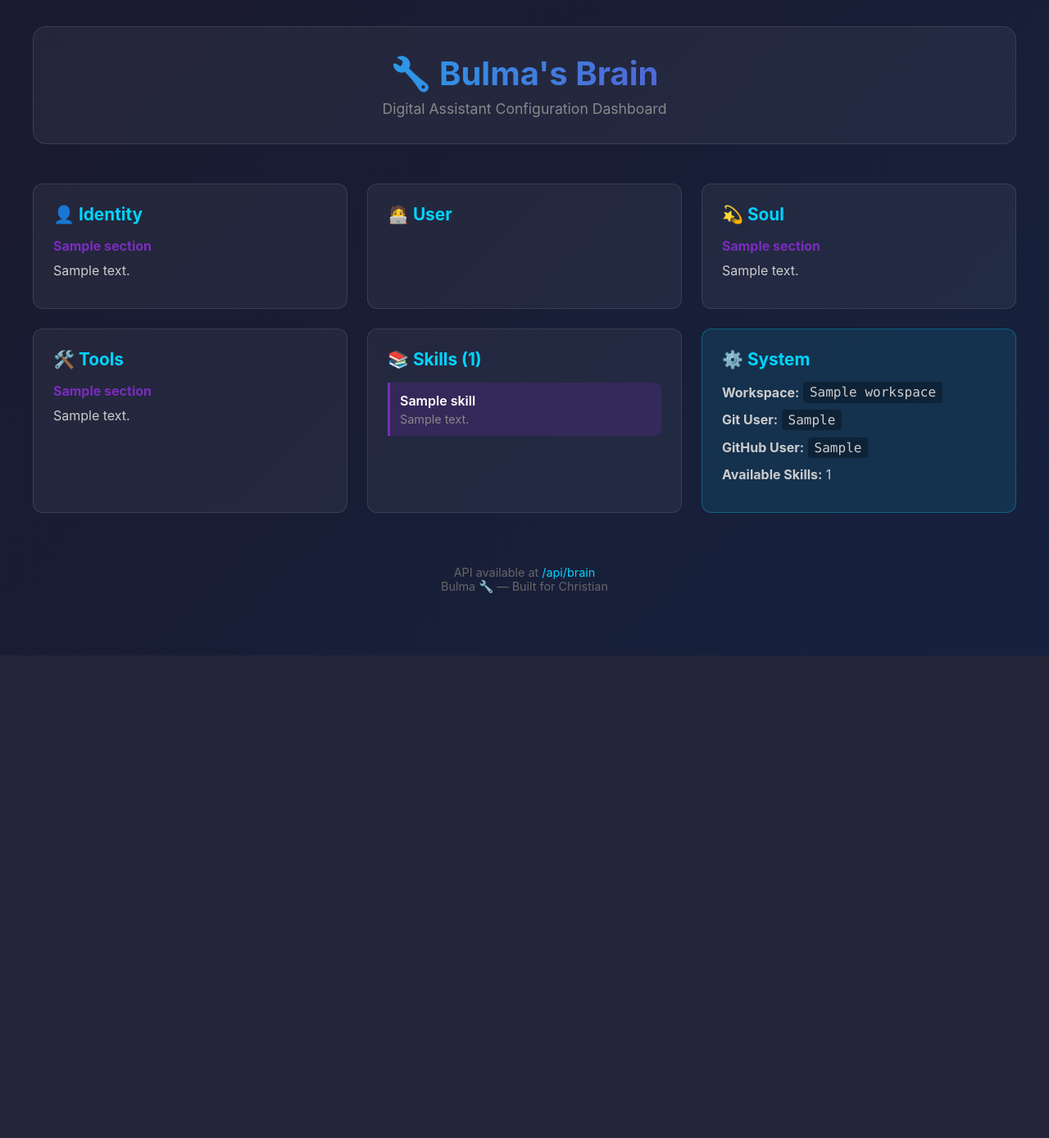
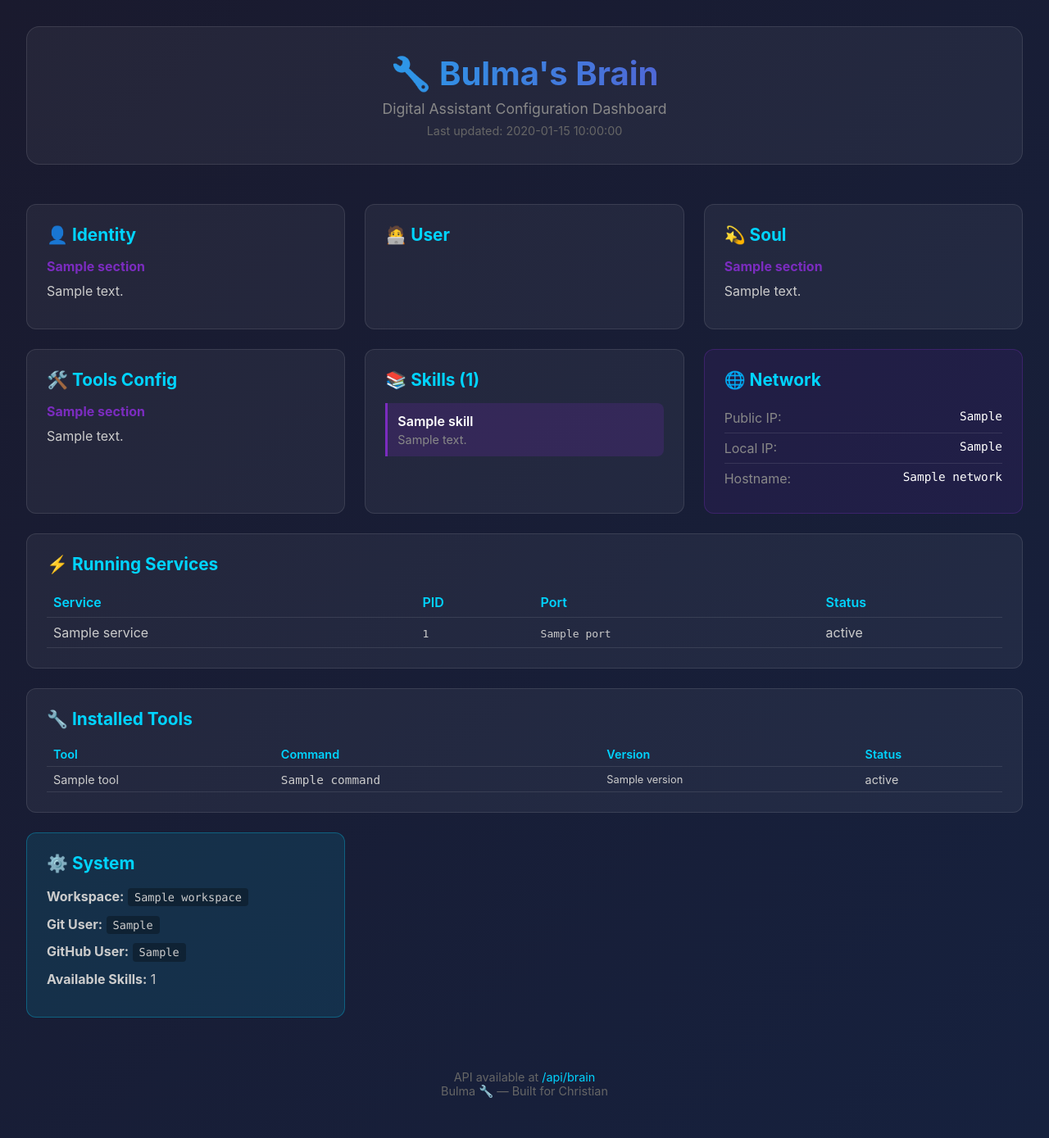
Before and after one commit to bulma-ai/brain-dashboard, a Flask app: template templates/dashboard.html in a window 1280 px wide. Shown: the whole page at 82% size. Before the commit the page ends 800 px from the top, so only its background shows below. Run offline with Flask 3, Linux system fonts and the light colour scheme; the template is opened without the code that fills it: most values are stand-ins (such as "Sample title", 1, 10 or a date in 2020).

Commit message:
Add running services, installed tools, and network info to dashboard

```diff
--- a/app.py
+++ b/app.py
@@ -3,8 +3,10 @@
 
 import json
 import os
+import subprocess
 from pathlib import Path
 from flask import Flask, render_template
+import datetime
 
 app = Flask(__name__)
 
@@ -44,6 +46,129 @@ def parse_markdown_sections(content):
 
     return sections
 
+def get_running_services():
+    """Get list of running services and ports."""
+    services = []
+    try:
+        # Get OpenClaw processes
+        result = subprocess.run(['pgrep', '-a', 'openclaw'], capture_output=True, text=True)
+        if result.stdout:
+            for line in result.stdout.strip().split('\n'):
+                parts = line.split(maxsplit=1)
+                if len(parts) >= 2:
+                    pid, cmd = parts
+                    services.append({
+                        "name": cmd.split('/')[-1] if '/' in cmd else cmd,
+                        "pid": pid,
+                        "port": "18789" if "gateway" in cmd else "—",
+                        "status": "Running"
+                    })
+
+        # Get Python/Flask processes
+        result = subprocess.run(['pgrep', '-a', 'Python'], capture_output=True, text=True)
+        if result.stdout:
+            for line in result.stdout.strip().split('\n'):
+                if 'app.py' in line:
+                    parts = line.split(maxsplit=1)
+                    if len(parts) >= 2:
+                        pid, cmd = parts
+                        services.append({
+                            "name": "Brain Dashboard (Flask)",
+                            "pid": pid,
+                            "port": "5000",
+                            "status": "Running"
+                        })
+    except:
+        pass
+    return services
+
+def get_installed_tools():
+    """Get list of installed tools."""
+    tools = []
+
+    # Check for common tools
+    tool_checks = [
+        ("openclaw", "OpenClaw Gateway"),
+        ("gh", "GitHub CLI"),
+        ("git", "Git"),
+        ("python3", "Python 3"),
+        ("node", "Node.js"),
+        ("brew", "Homebrew"),
+        ("docker", "Docker"),
+        ("code", "VS Code"),
+        ("cursor", "Cursor"),
+    ]
+
+    for cmd, name in tool_checks:
+        try:
+            result = subprocess.run(['which', cmd], capture_output=True, text=True)
+            if result.returncode == 0:
+                # Get version
+                try:
+                    ver_result = subprocess.run([cmd, '--version'], capture_output=True, text=True, timeout=2)
+                    version = ver_result.stdout.strip().split('\n')[0][:30] if ver_result.stdout else "installed"
+                except:
+                    version = "installed"
+                tools.append({"name": name, "command": cmd, "version": version, "status": "✅"})
+            else:
+                tools.append({"name": name, "command": cmd, "version": "—", "status": "❌"})
+        except:
+            tools.append({"name": name, "command": cmd, "version": "—", "status": "❌"})
+
+    return tools
+
+def get_network_info():
+    """Get network information."""
+    info = {
+        "public_ip": "Unknown",
+        "local_ip": "Unknown",
+        "hostname": "Unknown"
+    }
+
+    try:
+        # Get public IP
+        result = subprocess.run(['curl', '-s', 'https://api.ipify.org'], capture_output=True, text=True, timeout=5)
+        if result.returncode == 0:
+            info["public_ip"] = result.stdout.strip()
+    except:
+        pass
+
+    try:
+        # Get local IP
+        result = subprocess.run(['ipconfig', 'getifaddr', 'en0'], capture_output=True, text=True)
+        if result.returncode == 0:
+            info["local_ip"] = result.stdout.strip()
+        else:
+            result = subprocess.run(['ipconfig', 'getifaddr', 'en1'], capture_output=True, text=True)
+            if result.returncode == 0:
+                info["local_ip"] = result.stdout.strip()
+    except:
+        pass
+
+    try:
+        info["hostname"] = subprocess.run(['hostname'], capture_output=True, text=True).stdout.strip()
+    except:
+        pass
+
+    return info
+
+def get_openclaw_status():
+    """Get OpenClaw status."""
+    try:
+        result = subprocess.run(['openclaw', 'status'], capture_output=True, text=True, timeout=10)
+        if result.returncode == 0:
+            lines = result.stdout.split('\n')
+            status_info = {}
+            for line in lines:
+                if 'Gateway' in line and 'port' in line.lower():
+                    status_info['gateway'] = 'Running'
+                if 'Dashboard' in line:
+                    status_info['dashboard'] = line.strip()
+            return status_info
+    except:
+        pass
+    return {"status": "Unknown"}
+
 @app.route('/')
 def dashboard():
     """Main dashboard showing Bulma's brain."""
@@ -73,7 +198,6 @@ def dashboard():
                 skill_md = skill_dir / "SKILL.md"
                 if skill_md.exists():
                     skill_content = skill_md.read_text()
-                    # Extract name from first line
                     name = skill_dir.name
                     desc = ""
                     for line in skill_content.split('\n')[:10]:
@@ -82,12 +206,29 @@ def dashboard():
                             break
                     skills.append({"name": name, "description": desc})
 
+    # Get running services
+    services = get_running_services()
+
+    # Get installed tools
+    installed_tools = get_installed_tools()
+
+    # Get network info
+    network = get_network_info()
+
+    # Get OpenClaw status
+    openclaw_status = get_openclaw_status()
+
     # System info
     system_info = {
         "workspace": str(WORKSPACE),
         "skills_count": len(skills),
         "git_user": os.popen("git config user.name").read().strip(),
-        "github_user": "bulma-ai"
+        "github_user": "bulma-ai",
+        "services": services,
+        "installed_tools": installed_tools,
+        "network": network,
+        "openclaw": openclaw_status,
+        "timestamp": datetime.datetime.now().strftime("%Y-%m-%d %H:%M:%S")
     }
 
     return render_template('dashboard.html',
@@ -106,6 +247,10 @@ def api_brain():
         "user": parse_markdown_sections(read_file(WORKSPACE / "USER.md")),
         "soul": parse_markdown_sections(read_file(WORKSPACE / "SOUL.md")),
         "tools": parse_markdown_sections(read_file(WORKSPACE / "TOOLS.md")),
+        "services": get_running_services(),
+        "installed_tools": get_installed_tools(),
+        "network": get_network_info(),
+        "timestamp": datetime.datetime.now().isoformat()
     }
     return json.dumps(data, indent=2)
 
--- a/templates/dashboard.html
+++ b/templates/dashboard.html
@@ -20,7 +20,7 @@
         }
 
         .container {
-            max-width: 1200px;
+            max-width: 1400px;
             margin: 0 auto;
         }
 
@@ -44,6 +44,12 @@
         .subtitle {
             color: #888;
             font-size: 1.1rem;
+        }
+
+        .timestamp {
+            color: #666;
+            font-size: 0.9rem;
+            margin-top: 0.5rem;
         }
 
         .grid {
@@ -135,6 +141,94 @@
             padding: 0.2rem 0.5rem;
             border-radius: 4px;
             font-family: 'Monaco', 'Consolas', monospace;
+            font-size: 0.85rem;
+        }
+
+        /* Services Table */
+        .services-table {
+            width: 100%;
+            border-collapse: collapse;
+            margin-top: 0.5rem;
+        }
+
+        .services-table th,
+        .services-table td {
+            padding: 0.5rem;
+            text-align: left;
+            border-bottom: 1px solid rgba(255,255,255,0.1);
+        }
+
+        .services-table th {
+            color: #00d4ff;
+            font-weight: 600;
+        }
+
+        .services-table td {
+            color: #ccc;
+        }
+
+        .status-running {
+            color: #4ade80;
+        }
+
+        .status-stopped {
+            color: #f87171;
+        }
+
+        /* Tools Table */
+        .tools-table {
+            width: 100%;
+            border-collapse: collapse;
+            margin-top: 0.5rem;
+            font-size: 0.9rem;
+        }
+
+        .tools-table th,
+        .tools-table td {
+            padding: 0.4rem 0.5rem;
+            text-align: left;
+            border-bottom: 1px solid rgba(255,255,255,0.1);
+        }
+
+        .tools-table th {
+            color: #00d4ff;
+            font-weight: 600;
+        }
+
+        .tools-table td {
+            color: #ccc;
+        }
+
+        .tool-version {
+            color: #888;
+            font-size: 0.8rem;
+        }
+
+        /* Network Info */
+        .network-info {
+            background: rgba(123,44,191,0.1);
+            border: 1px solid rgba(123,44,191,0.3);
+        }
+
+        .network-row {
+            display: flex;
+            justify-content: space-between;
+            padding: 0.5rem 0;
+            border-bottom: 1px solid rgba(255,255,255,0.1);
+        }
+
+        .network-row:last-child {
+            border-bottom: none;
+        }
+
+        .network-label {
+            color: #888;
+        }
+
+        .network-value {
+            color: #fff;
+            font-family: 'Monaco', 'Consolas', monospace;
+            font-size: 0.9rem;
         }
 
         footer {
@@ -153,6 +247,19 @@
         .api-link:hover {
             text-decoration: underline;
         }
+
+        .wide-card {
+            grid-column: 1 / -1;
+        }
+
+        @media (max-width: 768px) {
+            .grid {
+                grid-template-columns: 1fr;
+            }
+            .wide-card {
+                grid-column: 1;
+            }
+        }
     </style>
 </head>
 <body>
@@ -160,6 +267,7 @@
         <header>
             <h1>🔧 Bulma's Brain</h1>
             <p class="subtitle">Digital Assistant Configuration Dashboard</p>
+            <p class="timestamp">Last updated: {{ system.timestamp }}</p>
         </header>
 
         <div class="grid">
@@ -196,9 +304,9 @@
                 {% endfor %}
             </div>
 
-            <!-- Tools Card -->
+            <!-- Tools Config Card -->
             <div class="card">
-                <h2>🛠️ Tools</h2>
+                <h2>🛠️ Tools Config</h2>
                 {% for section, content in tools.items() %}
                     {% if section != "General" %}
                         <h3>{{ section }}</h3>
@@ -218,7 +326,78 @@
                 {% endfor %}
             </div>
 
-            <!-- System Card -->
+            <!-- Network Info Card -->
+            <div class="card network-info">
+                <h2>🌐 Network</h2>
+                <div class="network-row">
+                    <span class="network-label">Public IP:</span>
+                    <span class="network-value">{{ system.network.public_ip }}</span>
+                </div>
+                <div class="network-row">
+                    <span class="network-label">Local IP:</span>
+                    <span class="network-value">{{ system.network.local_ip }}</span>
+                </div>
+                <div class="network-row">
+                    <span class="network-label">Hostname:</span>
+                    <span class="network-value">{{ system.network.hostname }}</span>
+                </div>
+            </div>
+
+            <!-- Running Services Card -->
+            <div class="card wide-card">
+                <h2>⚡ Running Services</h2>
+                {% if system.services %}
+                    <table class="services-table">
+                        <thead>
+                            <tr>
+                                <th>Service</th>
+                                <th>PID</th>
+                                <th>Port</th>
+                                <th>Status</th>
+                            </tr>
+                        </thead>
+                        <tbody>
+                            {% for service in system.services %}
+                            <tr>
+                                <td>{{ service.name }}</td>
+                                <td><code>{{ service.pid }}</code></td>
+                                <td><code>{{ service.port }}</code></td>
+                                <td class="status-running">{{ service.status }}</td>
+                            </tr>
+                            {% endfor %}
+                        </tbody>
+                    </table>
+                {% else %}
+                    <p>No services currently running.</p>
+                {% endif %}
+            </div>
+
+            <!-- Installed Tools Card -->
+            <div class="card wide-card">
+                <h2>🔧 Installed Tools</h2>
+                <table class="tools-table">
+                    <thead>
+                        <tr>
+                            <th>Tool</th>
+                            <th>Command</th>
+                            <th>Version</th>
+                            <th>Status</th>
+                        </tr>
+                    </thead>
+                    <tbody>
+                        {% for tool in system.installed_tools %}
+                        <tr>
+                            <td>{{ tool.name }}</td>
+                            <td><code>{{ tool.command }}</code></td>
+                            <td class="tool-version">{{ tool.version }}</td>
+                            <td>{{ tool.status }}</td>
+                        </tr>
+                        {% endfor %}
+                    </tbody>
+                </table>
+            </div>
+
+            <!-- System Info Card -->
             <div class="card system-info">
                 <h2>⚙️ System</h2>
                 <p><strong>Workspace:</strong> <code>{{ system.workspace }}</code></p>
```
